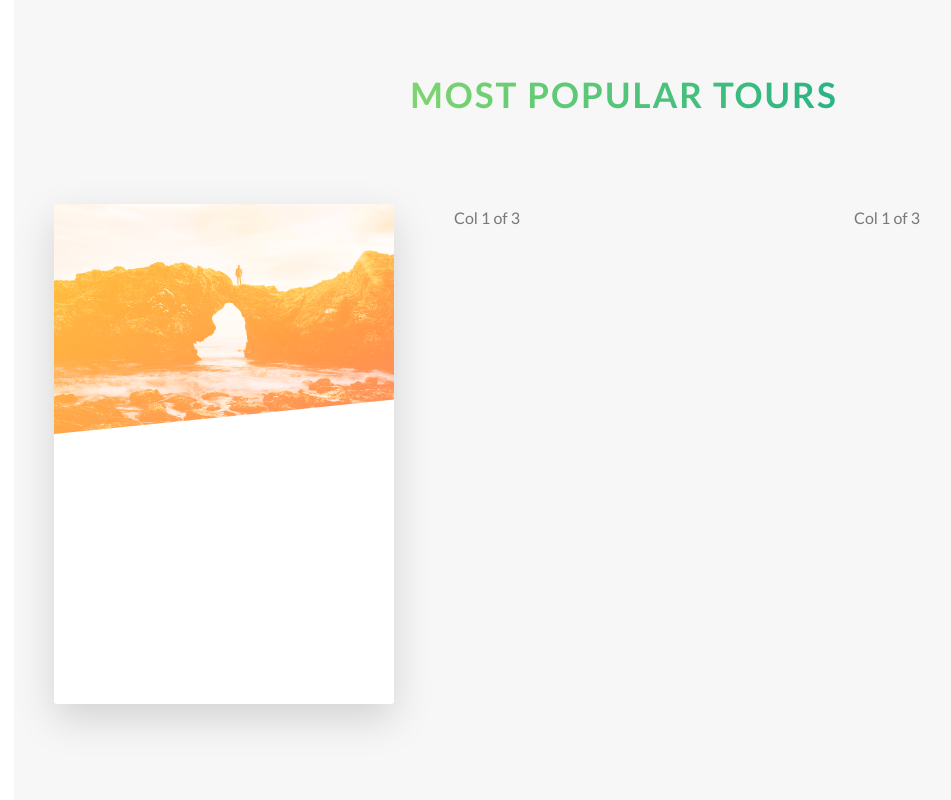
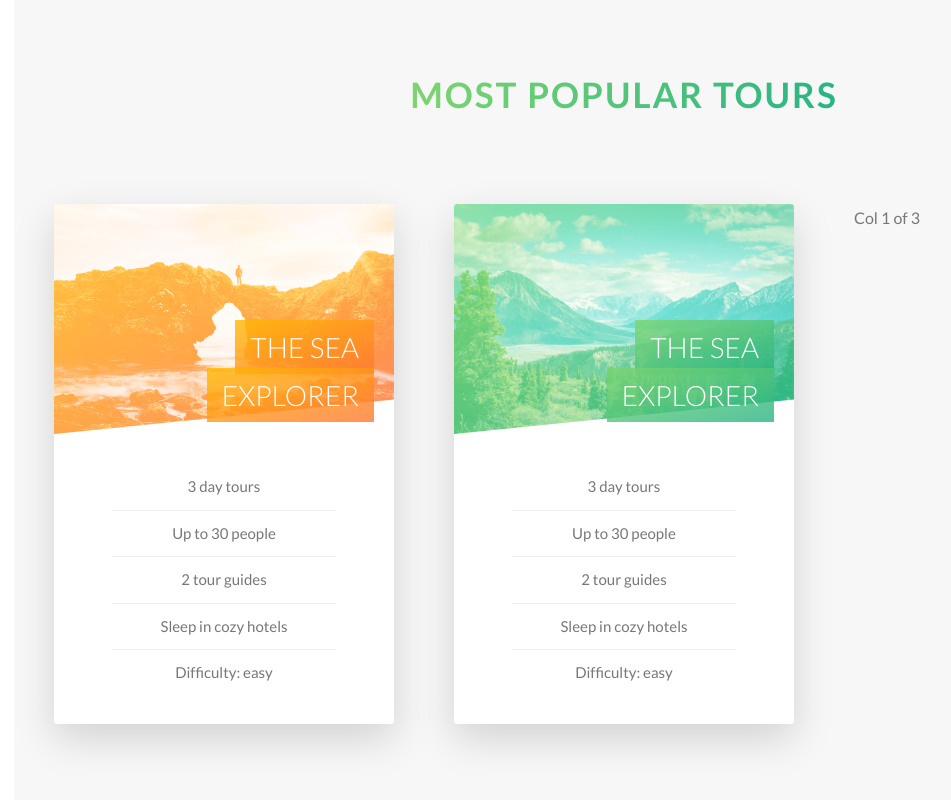
Before and after one commit to kerbasi/JonasAdvCSS, a website: page Natours/index.html in a window 1280 px wide. Shown: the part 2427-3227 px from the top of the page, without its empty margins (16-967 px from the left). Drawn offline with Linux system fonts and the light colour scheme.

Commit message:
Finish card, todo: add other cards

```diff
--- a/Natours/index.html
+++ b/Natours/index.html
@@ -100,14 +100,57 @@
         <div class="col-1-of-3">
           <div class="card">
             <div class="card__side card__side_type_face">
-              <div class="card__picture card__picture_type_img1">&nbsp;</div>
-              <div class="card__heading">Heading</div>
-              <div class="card__details">Details</div>
+              <div class="card__picture card__picture_type_img-1">&nbsp;</div>
+              <h4 class="card__heading"><span class="card__heading-span card__heading-span_type_1">The sea
+                  explorer</span></h4>
+              <div class="card__details">
+                <ul>
+                  <li>3 day tours</li>
+                  <li>Up to 30 people</li>
+                  <li>2 tour guides</li>
+                  <li>Sleep in cozy hotels</li>
+                  <li>Difficulty: easy</li>
+                </ul>
+              </div>
             </div>
-            <div class="card__side card__side_type_back">Back</div>
+            <div class="card__side card__side_type_back card__side_type_back-1">
+              <div class="card__cta">
+                <div class="card__price-box">
+                  <p class="card__price-only">Only</p>
+                  <p class="card__price-value">$297</p>
+                </div>
+                <a href="#" class="btn btn_type_white btn_type_animated">Book now!</a>
+              </div>
+            </div>
           </div>
         </div>
-        <div class="col-1-of-3">Col 1 of 3</div>
+        <div class="col-1-of-3">
+          <div class="card">
+            <div class="card__side card__side_type_face">
+              <div class="card__picture card__picture_type_img-2">&nbsp;</div>
+              <h4 class="card__heading"><span class="card__heading-span card__heading-span_type_2">The sea
+                  explorer</span></h4>
+              <div class="card__details">
+                <ul>
+                  <li>3 day tours</li>
+                  <li>Up to 30 people</li>
+                  <li>2 tour guides</li>
+                  <li>Sleep in cozy hotels</li>
+                  <li>Difficulty: easy</li>
+                </ul>
+              </div>
+            </div>
+            <div class="card__side card__side_type_back card__side_type_back-2">
+              <div class="card__cta">
+                <div class="card__price-box">
+                  <p class="card__price-only">Only</p>
+                  <p class="card__price-value">$297</p>
+                </div>
+                <a href="#" class="btn btn_type_white btn_type_animated">Book now!</a>
+              </div>
+            </div>
+          </div>
+        </div>
         <div class="col-1-of-3">Col 1 of 3</div>
       </div>
     </section>
--- a/Natours/sass/abstracts/_variables.scss
+++ b/Natours/sass/abstracts/_variables.scss
@@ -10,6 +10,8 @@ $color-tertiary-light: #2998ff;
 $color-tertiary-dark: #5643fa;
 
 $color-gray-light-1: #f7f7f7;
+$color-gray-light-2: #eee;
+
 
 $color-gray-dark: #777;
 $color-white: #fff;
--- a/Natours/sass/components/_card.scss
+++ b/Natours/sass/components/_card.scss
@@ -1,15 +1,14 @@
 .card {
 
   //Functionality
-  height: 50rem;
+  height: 52rem;
   position: relative;
   perspective: 150rem;
   -moz-perspective: 150rem;
   -webkit-perspective: 150rem;
 
   &__side {
-    color: $color-white;
-    height: 50rem;
+    height: 52rem;
     transition: all .8s;
     position: absolute;
     top: 0;
@@ -27,7 +26,18 @@
 
     &_type_back{
       transform: rotateY(180deg);
-      background-image: linear-gradient(to right bottom, $color-secondary-light, $color-secondary-dark);
+
+      &-1 {
+        background-image: linear-gradient(to right bottom, $color-secondary-light, $color-secondary-dark);
+      }
+
+      &-2 {
+        background-image: linear-gradient(to right bottom, $color-primary-light, $color-primary-dark);
+      }
+
+      &-3 {
+        background-image: linear-gradient(to right bottom, $color-tertiary-light, $color-tertiary-dark);
+      }
     }
   }
 
@@ -40,23 +50,100 @@
   }
 
   //Front side styling
-  .card__picture {
+  &__picture {
     background-size: cover;
     height: 23rem;
     background-blend-mode: screen;
     -webkit-clip-path: polygon(0 0, 100% 0, 100% 85%, 0 100%);
     clip-path: polygon(0 0, 100% 0, 100% 85%, 0 100%);
+    position: relative;
 
-    &_type_img1 {
+    &_type_img-1 {
       background-image: linear-gradient(to right bottom, $color-secondary-light, $color-secondary-dark), url(../img/nat-5.jpg);
     }
 
-    &_type_img2 {
-      background-image: url(../img/nat-5.jpg);
+    &_type_img-2 {
+      background-image: linear-gradient(to right bottom, $color-primary-light, $color-primary-dark), url(../img/nat-6.jpg);
     }
 
-    &_type_img3 {
-      background-image: url(../img/nat-5.jpg);
+    &_type_img-3 {
+      background-image: linear-gradient(to right bottom, $color-tertiary-light, $color-tertiary-dark), url(../img/nat-7.jpg);
     }
   }
+
+  &__heading {
+    font-size: 2.8rem;
+    font-weight: 300;
+    text-transform: uppercase;
+    color: $color-white;
+    text-align: right;
+    position: absolute;
+    width: 75%;
+    top: 12rem;
+    right: 2rem;
+
+
+    &-span {
+      padding: 1rem 1.5rem;
+      box-decoration-break: clone;
+      -webkit-box-decoration-break: clone;
+
+      &_type_1 {
+        background-image: linear-gradient(to right bottom, rgba($color-secondary-light, 0.8), rgba($color-secondary-dark, 0.8));
+      }
+
+      &_type_2 {
+        background-image: linear-gradient(to right bottom, rgba($color-primary-light, 0.8), rgba($color-primary-dark, 0.8));
+      }
+
+      &_type_3 {
+        background-image: linear-gradient(to right bottom, rgba($color-tertiary-light, 0.8), rgba($color-tertiary-dark, 0.8));
+      }
+    }
+  }
+
+  &__details {
+    padding: 3rem;
+
+    ul {
+      list-style: none;
+      width: 80%;
+      margin: 0 auto;
+
+      li {
+        text-align: center;
+        font-size: 1.5rem;
+        padding: 1rem;
+
+        &:not(:last-child) {
+          border-bottom: 1px solid $color-gray-light-2;
+        }
+      }
+    }
+  }
+
+  &__cta {
+    position: absolute;
+    top: 50%;
+    left: 50%;
+    transform: translate(-50%, -50%);
+    text-align: center;
+    width: 90%;
+  }
+
+  &__price-box {
+    text-align: center;
+    color: $color-white;
+    margin-bottom: 8rem;
+  }
+
+  &__price-only {
+    font-size: 1.4rem;
+    text-transform: uppercase;
+  }
+
+  &__price-value {
+    font-size: 6rem;
+    font-weight: 100;
+  }
 }
```
Also changed, not shown: Natours/css/style.css.
